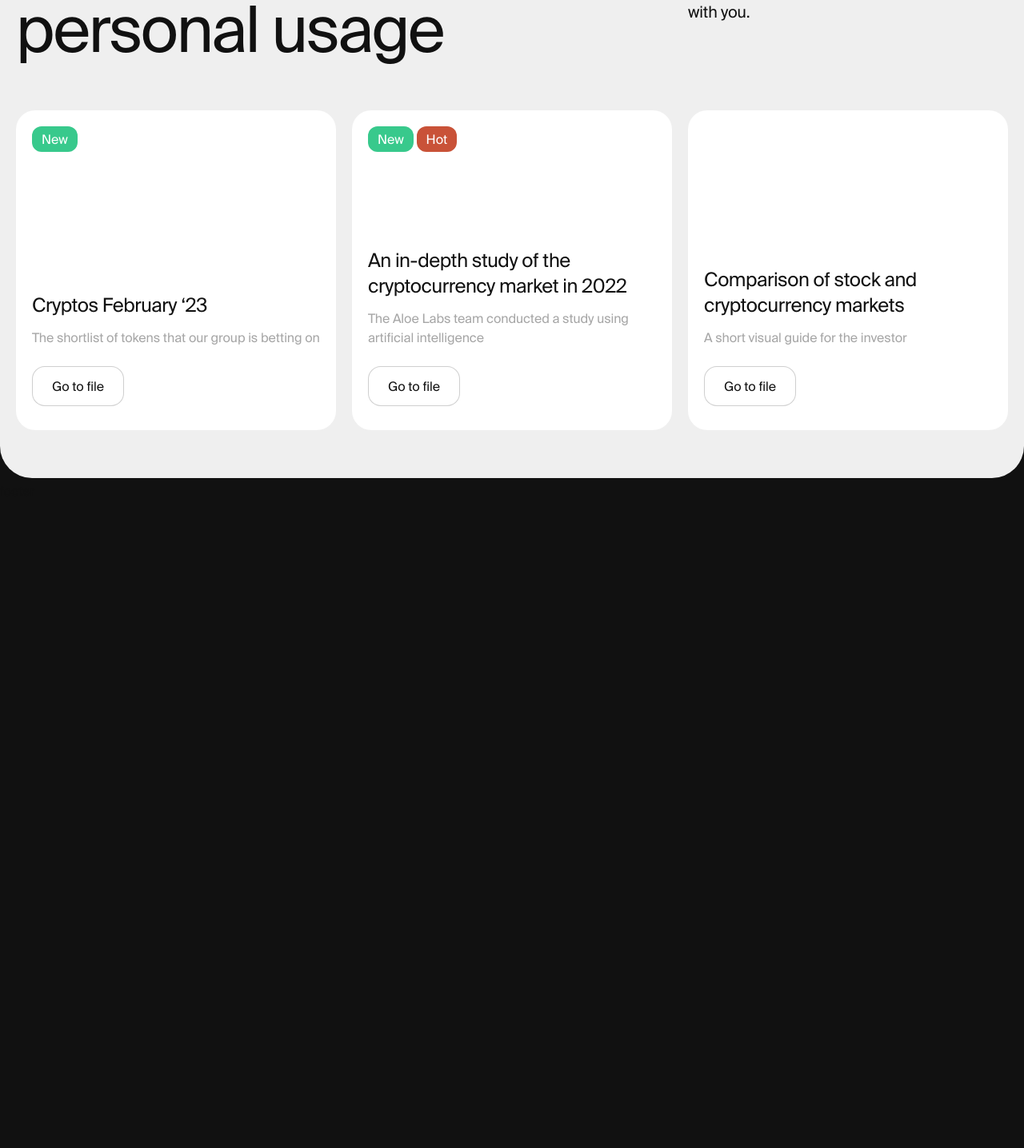
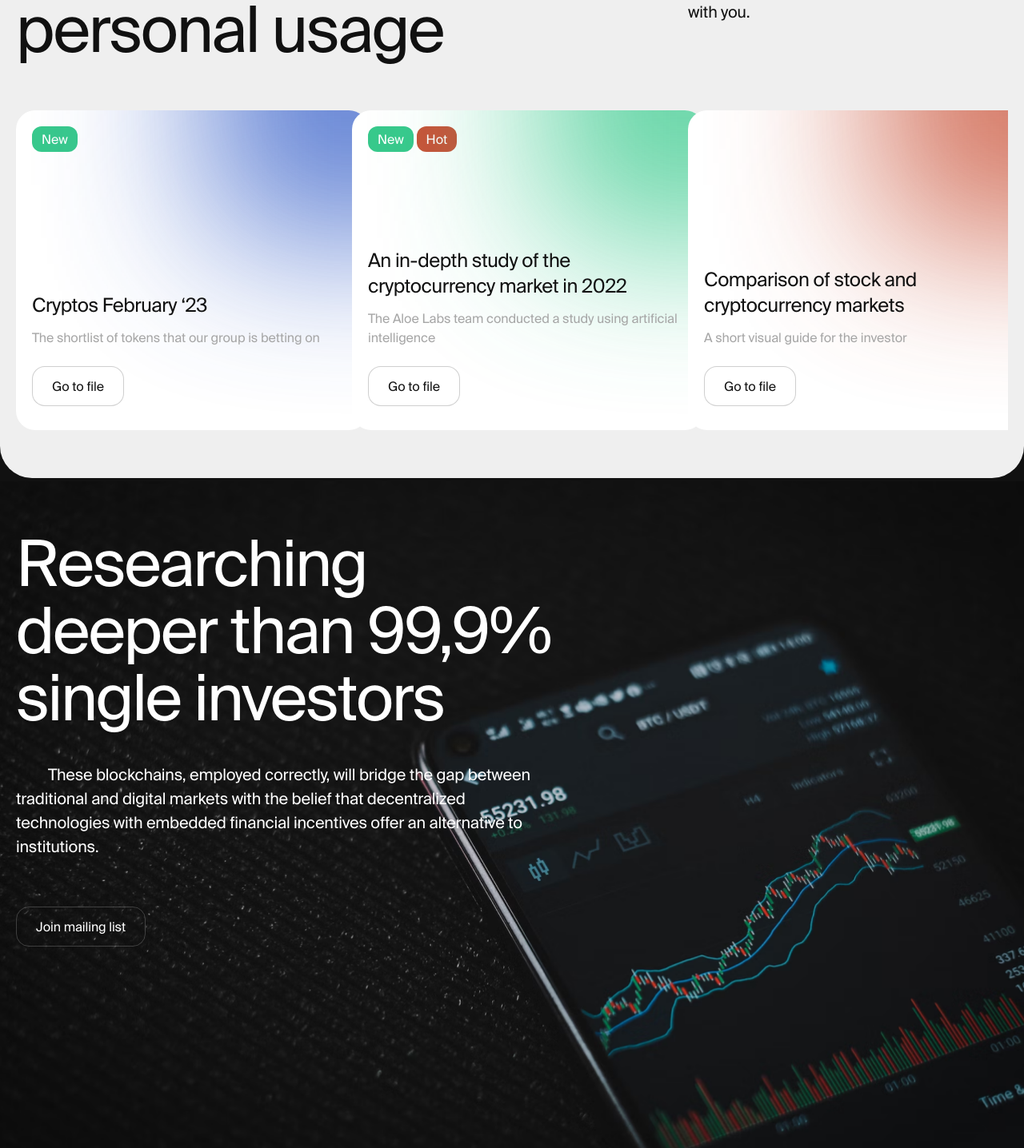
Before and after one commit to Poylar/aloe, a React app: page / in a window 1280 px wide. Shown: the part 2100-3536 px from the top of the page at 80% size. Before the commit the page ends 2726 px from the top, so only its background shows below. Built offline with nearby package versions, Linux system fonts and the light colour scheme; the HTML template or start-up script is replaced by a standard one.

Commit message:
sheet, research blocks

```diff
--- a/src/Assets/styles/colors.scss
+++ b/src/Assets/styles/colors.scss
@@ -6,4 +6,5 @@
   --mainBg: #1E2124;
   --wrong: #C95238;
   --letter: #A6A6A6;
+  --third: #3861C9;
 }
--- a/src/Components/UI/ButtonUI.module.scss
+++ b/src/Components/UI/ButtonUI.module.scss
@@ -12,6 +12,7 @@
   @extend %button;
   background: var(--second);
 }
+
 .button_transparent {
   @extend %button;
   background: rgba(0, 0, 0, 0.1);
@@ -24,3 +25,10 @@
   color: var(--main);
   border: 1px solid rgba(17, 17, 17, 0.2);
 }
+
+.button_hide{
+  @extend %button;
+  background: transparent;
+  color: var(--prim);
+  border: 1px solid rgba(255, 255, 255, 0.2);
+}
--- a/src/Components/UI/ButtonUI.tsx
+++ b/src/Components/UI/ButtonUI.tsx
@@ -49,4 +49,13 @@ const ButtonUiWhite: FC<ButtonUiProps> = ({ children, linkTo, className }) => (
   </ButtonUi>
 );
 
-export { ButtonUiGreen, ButtonUITransparent, ButtonUiWhite };
+const ButtonUIHide: FC<ButtonUiProps> = ({ children, linkTo, className }) => (
+  <ButtonUi
+    className={className !== undefined ? className : styles.button_hide}
+    linkTo={linkTo}
+  >
+    {children}
+  </ButtonUi>
+);
+
+export { ButtonUiGreen, ButtonUITransparent, ButtonUiWhite, ButtonUIHide };
--- /dev/null
+++ b/src/Components/UI/SwiperSlider.tsx
@@ -0,0 +1,17 @@
+import React, { FC } from 'react';
+import 'swiper/css';
+import { Swiper, SwiperSlide } from 'swiper/react';
+
+interface SwiperProps {
+  cards: JSX.Element[];
+}
+
+const SwiperSlider: FC<SwiperProps> = ({ cards }) => (
+  <Swiper spaceBetween={20} slidesPerView={3} grabCursor={true}>
+    {cards.map((Element, index) => (
+      <SwiperSlide key={index}>{Element}</SwiperSlide>
+    ))}
+  </Swiper>
+);
+
+export default SwiperSlider;
--- /dev/null
+++ b/src/Layout/Blocks/Research.module.scss
@@ -0,0 +1,24 @@
+@use '../../assets/styles/global' as *;
+@use '../../assets/styles/typography' as *;
+
+.section{
+  padding: 60px 0 320px 0;
+  background-position: center center;
+  background-size: cover;
+  &__wrapper{
+    @extend %container;
+    .title{
+      @extend %sui_reg_80_84;
+      color: var(--prim);
+      margin-bottom: 40px;
+      max-width: 680px;
+    }
+    .description{
+      @extend %sui_reg_20_30;
+      color: var(--prim);
+      margin-bottom: 60px;
+      max-width: 680px;
+      text-indent: 40px;
+    }
+  }
+}
--- /dev/null
+++ b/src/Layout/Blocks/Research.tsx
@@ -0,0 +1,38 @@
+import React, { FC } from 'react';
+
+import researchImageBg from '../../Assets/images/researchBg.png';
+import { ButtonUiProps } from '../../Components/UI/ButtonUI';
+import styles from './Research.module.scss';
+
+interface ResearchProps {
+  pageData: {
+    title: string;
+    description: string;
+    researchButton: {
+      element: React.FC<ButtonUiProps>;
+      archon: string;
+      name: string;
+    };
+  };
+}
+
+const Research: FC<ResearchProps> = ({ pageData }) => {
+  const Button = pageData.researchButton.element;
+
+  return (
+    <section
+      className={styles.section}
+      style={{ backgroundImage: `url(${researchImageBg})` }}
+    >
+      <div className={styles.section__wrapper}>
+        <h2 className={styles.title}>{pageData.title}</h2>
+        <p className={styles.description}>{pageData.description}</p>
+        <Button linkTo={pageData.researchButton.archon}>
+          {pageData.researchButton.name}
+        </Button>
+      </div>
+    </section>
+  );
+};
+
+export default Research;
--- a/src/Layout/Blocks/Sheet.module.scss
+++ b/src/Layout/Blocks/Sheet.module.scss
@@ -27,7 +27,7 @@
     }
   }
   .cards{
-    display: flex;
+
   }
 }
 
@@ -36,12 +36,16 @@
   background: var(--prim);
   padding: 20px 20px 30px 20px;
   min-height: 400px;
+  min-width: 440px;
   border-radius: 24px;
   flex: 1;
   display: flex;
   flex-direction: column;
   align-items: flex-start;
   justify-content: space-between;
+  position: relative;
+  overflow: hidden;
+
   &:not(:last-child){
     margin-right: 20px;
   }
@@ -69,10 +73,35 @@
     @extend %sui_reg_24_32;
     color: var(--main);
     margin-bottom: 12px;
+    position: relative;
+    z-index: 2;
   }
   &__description{
     @extend %sui_reg_16_24;
     color: var(--letter);
     margin-bottom: 24px;
+    position: relative;
+    z-index: 2;
   }
+
+  &:before{
+    content: "";
+    display: block;
+    width: 360px;
+    height: 360px;
+    position: absolute;
+    top: -200px;
+    right: -160px;
+    opacity: 0.8;
+    filter: blur(100px);
+    background: var(--third);
+    z-index: 1;
+  }
+  &.green:before{
+    background: var(--second);
+  }
+  &.red:before{
+    background: var(--wrong);
+  }
+
 }
--- a/src/Layout/Blocks/Sheet.tsx
+++ b/src/Layout/Blocks/Sheet.tsx
@@ -1,9 +1,10 @@
-import React, { FC } from 'react';
+import React, { FC, useEffect, useState } from 'react';
 
 import { ButtonUiProps } from '../../Components/UI/ButtonUI';
+import SwiperSlider from '../../Components/UI/SwiperSlider';
 import styles from './Sheet.module.scss';
 
-interface Card {
+export interface ICard {
   tags: string[];
   title: string;
   description: string;
@@ -14,22 +15,32 @@ interface Card {
   };
 }
 
-interface SheetsProps {
+interface ISheetsProps {
   pageData: {
     title: string;
     description: string;
-    cards: Card[];
+    cards: ICard[];
   };
 }
 
-const SheetCard: FC<{ Card: Card }> = ({ Card }) => {
+interface ISheetCardProps {
+  Card: ICard;
+  index: number;
+}
+
+const SheetCard: FC<ISheetCardProps> = ({ Card, index }) => {
   const CardButton = Card.cardButton.element;
 
+  const cardI = [
+    index === 1 ? ` ${styles.green}` : '',
+    index === 2 ? ` ${styles.red}` : '',
+  ];
+
   return (
-    <div className={styles.card}>
+    <div className={`${styles.card} ${cardI.join(' ')}`}>
       <div className={styles.card__top}>
-        {Card.tags.map((tag, index) => (
-          <p key={index} className={tag === 'New' ? styles.new : styles.hot}>
+        {Card.tags.map((tag, tagI) => (
+          <p key={tagI} className={tag === 'New' ? styles.new : styles.hot}>
             {tag}
           </p>
         ))}
@@ -46,7 +57,12 @@ const SheetCard: FC<{ Card: Card }> = ({ Card }) => {
   );
 };
 
-const Sheet: FC<SheetsProps> = ({ pageData }) => (
+const Sheet: FC<ISheetsProps> = ({ pageData }) => {
+  const cards = pageData.cards.map((card, index) => (
+    <SheetCard Card={card} index={index} />
+  ));
+
+  return (
     <section className={styles.section}>
       <div className={styles.section__wrapper}>
         <div className={styles.top}>
@@ -54,13 +70,14 @@ const Sheet: FC<SheetsProps> = ({ pageData }) => (
           <p className={styles.description}>{pageData.description}</p>
         </div>
 
-      <div className={styles.cards}>
-        {pageData.cards.map((Card, index) => (
-          <SheetCard key={index} Card={Card} />
-        ))}
-      </div>
+        <SwiperSlider cards={cards} />
+
+        {/* {pageData.cards.map((Card, index) => ( */}
+        {/*   <SheetCard key={index} Card={Card} /> */}
+        {/* ))} */}
       </div>
     </section>
   );
+};
 
 export default Sheet;
--- /dev/null
+++ b/src/Layout/Blocks/Team.module.scss
@@ -0,0 +1,2 @@
+@use '../../Assets/styles/global';
+@use '../../Assets/styles/typography';
--- a/src/Pages/FrontPage/FrontPage.tsx
+++ b/src/Pages/FrontPage/FrontPage.tsx
@@ -1,7 +1,12 @@
-import { ButtonUiGreen, ButtonUiWhite } from '../../Components/UI/ButtonUI';
+import {
+  ButtonUIHide,
+  ButtonUiGreen,
+  ButtonUiWhite,
+} from '../../Components/UI/ButtonUI';
 import Bridge from '../../Layout/Blocks/Bridge';
 import Description from '../../Layout/Blocks/Description';
 import Mission from '../../Layout/Blocks/Mission';
+import Research from '../../Layout/Blocks/Research';
 import Sheet from '../../Layout/Blocks/Sheet';
 import './FrontPage.module.scss';
 
@@ -71,7 +76,36 @@ const FrontPage = () => {
             name: 'Go to file',
           },
         },
+        {
+          tags: [],
+          title: 'Comparison of stock and cryptocurrency markets',
+          description: 'A short visual guide for the investor',
+          cardButton: {
+            element: ButtonUiWhite,
+            archon: '/',
+            name: 'Go to file',
+          },
+        },
       ],
+    },
+    research: {
+      title: 'Researching deeper than 99,9% single investors',
+      description:
+        'These blockchains, employed correctly, will bridge the gap between ' +
+        'traditional and digital markets with the belief that decentralized ' +
+        'technologies with embedded financial incentives offer an ' +
+        'alternative to institutions.',
+      researchButton: {
+        element: ButtonUIHide,
+        archon: '/',
+        name: 'Join mailing list',
+      },
+    },
+    team: {
+      title: 'Aloe Core Team',
+      description:
+        'We have excellent experts with extensive experience in digital asset research',
+      social: [],
     },
   };
 
@@ -82,6 +116,7 @@ const FrontPage = () => {
       <Bridge pageData={page.bridge} />
       {/* nft form */}
       <Sheet pageData={page.sheets} />
+      <Research pageData={page.research} />
     </>
   );
 };
```
Also changed, not shown: src/Layout/Blocks/Team.tsx (added, +38 -0 lines), src/.eslintrc.json, src/Assets/images/researchBg.png (added). Lines whose indentation alone changed are shown as unchanged.
